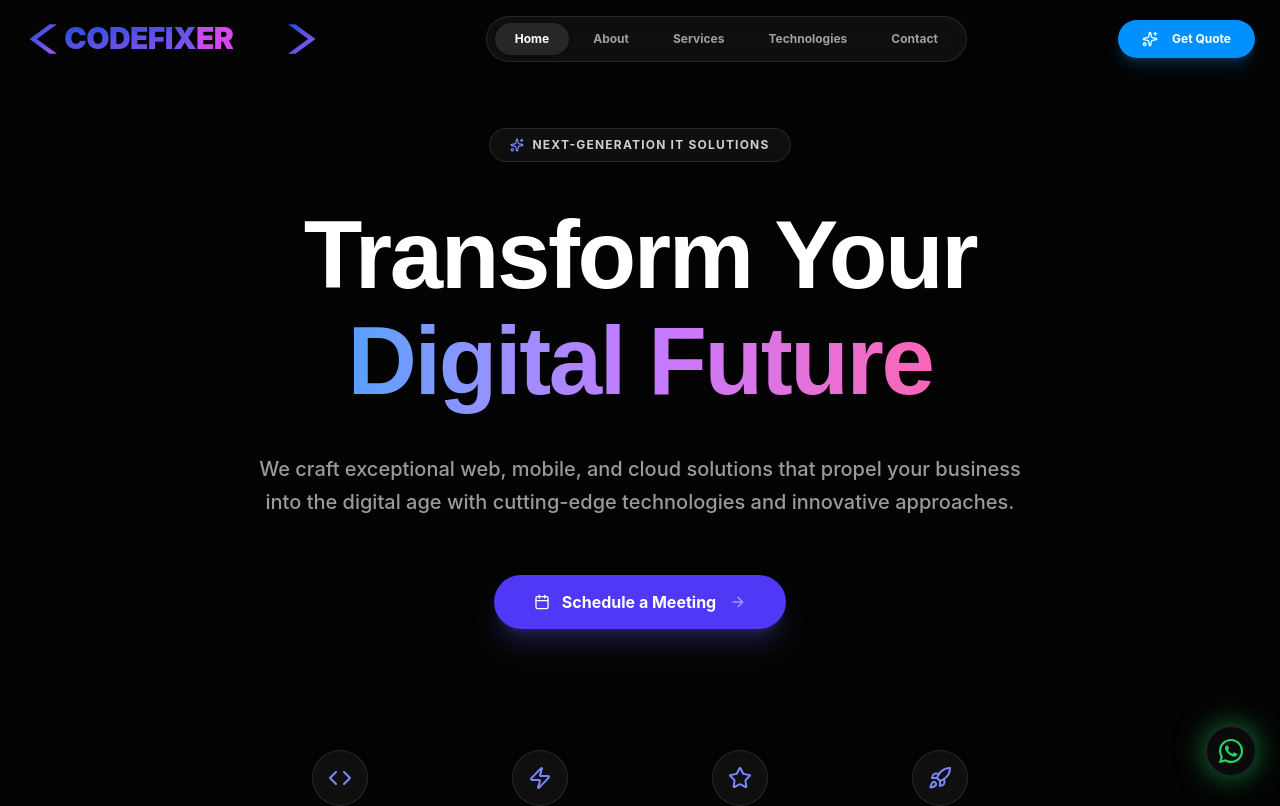
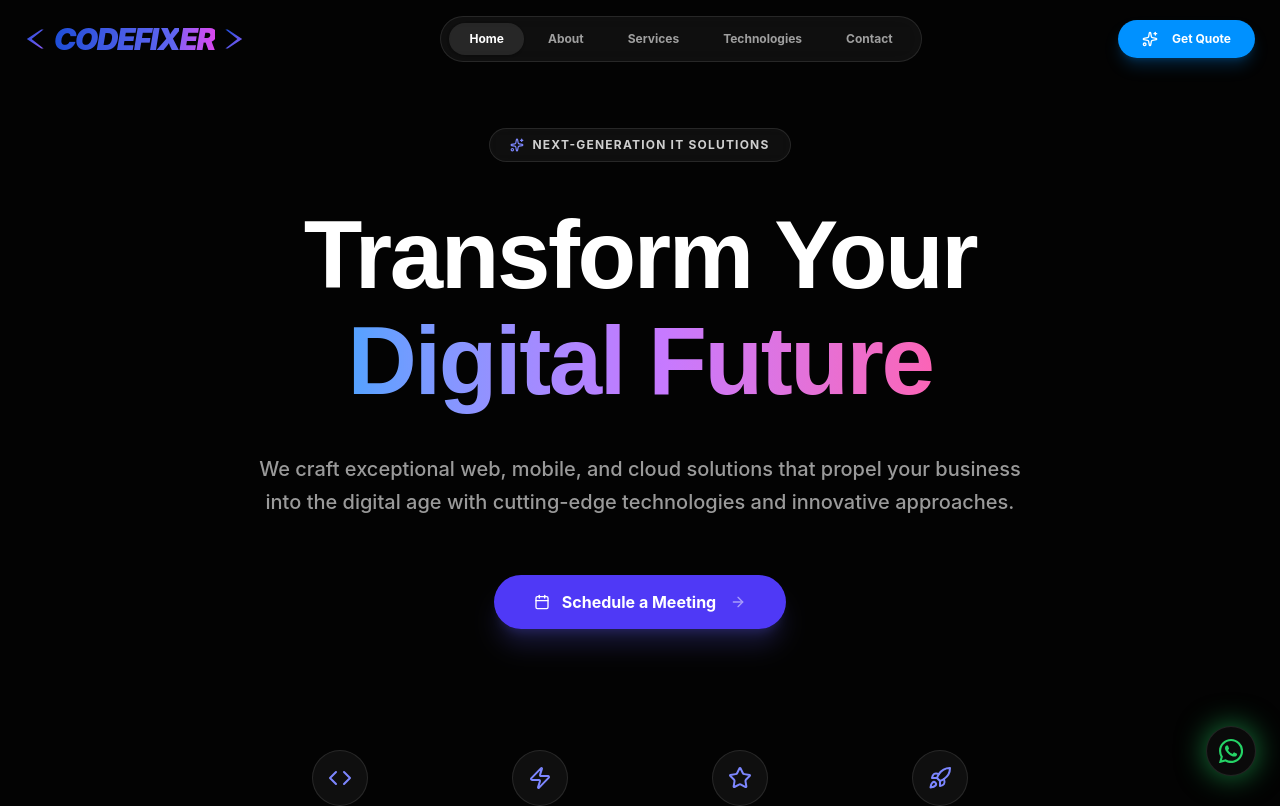
Before and after one commit to rutvikdholakiya30/codefixer, a React (Vite) app: page / in a window 1280 px wide. Shown: the top 806 px of the page. Built offline with nearby package versions, Linux system fonts and the light colour scheme.

Commit message:
website updated

```diff
--- a/src/components/ui/Logo.tsx
+++ b/src/components/ui/Logo.tsx
@@ -6,52 +6,62 @@ interface LogoProps {
 
 export default function Logo({ className }: LogoProps) {
   return (
-    <div className={cn("flex items-center", className)}>
+    <div className={cn("inline-flex items-center gap-2 md:gap-2.5 group select-none", className)}>
+      {/* Left Bracket < */}
+      <div className="shrink-0">
         <svg
-        viewBox="0 0 850 120"
+          width="18"
+          height="24"
+          viewBox="0 0 40 50"
           fill="none"
           xmlns="http://www.w3.org/2000/svg"
-        className="w-auto h-8 md:h-11"
-        preserveAspectRatio="xMinYMid meet"
+          className="w-4 h-5 md:w-5 md:h-6 transition-transform group-hover:-translate-x-0.5"
         >
           <defs>
-          <linearGradient id="logo-gradient" x1="0%" y1="0%" x2="100%" y2="100%">
+            <linearGradient id="bracket-grad" x1="0%" y1="0%" x2="100%" y2="100%">
               <stop offset="0%" stopColor="#1D4ED8" />
-            <stop offset="100%" stopColor="#A855F7" />
-          </linearGradient>
-          <linearGradient id="text-purple" x1="0%" y1="0%" x2="100%" y2="0%">
-            <stop offset="0%" stopColor="#8B5CF6" />
-            <stop offset="100%" stopColor="#D946EF" />
+              <stop offset="100%" stopColor="#8B5CF6" />
             </linearGradient>
           </defs>
-
-        {/* Left Icon < */}
           <path
-          d="M70 20L15 60L70 100L90 100L35 60L90 20H70Z"
-          fill="url(#logo-gradient)"
-        />
-
-        {/* Combined Text */}
-        <text
-          x="110"
-          y="88"
-          style={{
-            fontSize: "82px",
-            fontWeight: "900",
-            fontFamily: "Inter, Poppins, sans-serif",
-            letterSpacing: "-0.02em",
-          }}
-        >
-          <tspan fill="url(#logo-gradient)">CODEFIX</tspan>
-          <tspan fill="url(#text-purple)">ER</tspan>
-        </text>
-
-        {/* Right Icon > (Explicitly positioned further right) */}
-        <path
-          d="M740 20L795 60L740 100L720 100L775 60L720 20H740Z"
-          fill="url(#logo-gradient)"
+            d="M35 5L5 25L35 45L40 45L15 25L40 5H35Z"
+            fill="url(#bracket-grad)"
           />
         </svg>
       </div>
+
+      {/* Text Component */}
+      <div className="flex items-center text-xl md:text-3xl font-black tracking-tighter uppercase font-sans italic">
+        <span
+          className="bg-clip-text text-transparent bg-gradient-to-r from-[#1D4ED8] to-[#6366F1]"
+          style={{ WebkitBackgroundClip: 'text' }}
+        >
+          CODEFIX
+        </span>
+        <span
+          className="bg-clip-text text-transparent bg-gradient-to-r from-[#8B5CF6] to-[#D946EF]"
+          style={{ WebkitBackgroundClip: 'text' }}
+        >
+          ER
+        </span>
+      </div>
+
+      {/* Right Bracket > */}
+      <div className="shrink-0">
+        <svg
+          width="18"
+          height="24"
+          viewBox="0 0 40 50"
+          fill="none"
+          xmlns="http://www.w3.org/2000/svg"
+          className="w-4 h-5 md:w-5 md:h-6 transition-transform group-hover:translate-x-0.5"
+        >
+          <path
+            d="M5 5L35 25L5 45L0 45L25 25L0 5H5Z"
+            fill="url(#bracket-grad)"
+          />
+        </svg>
+      </div>
+    </div>
   );
 }
```
Lines whose indentation alone changed are shown as unchanged.
